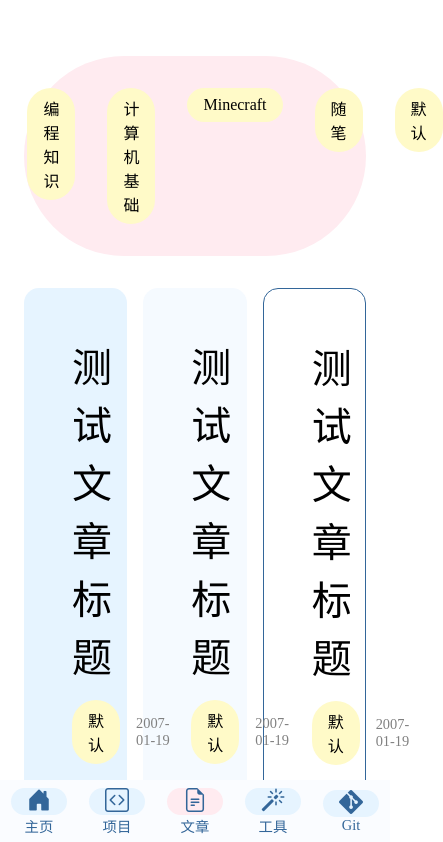
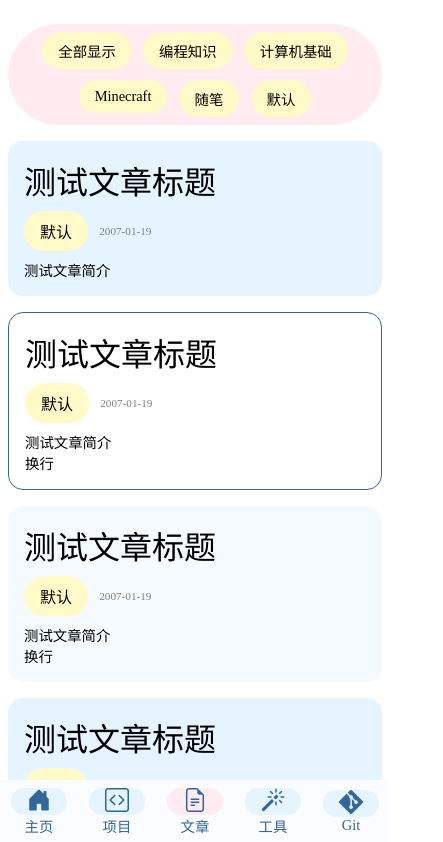
Before and after one commit to xksyu2021/xksyuWebsite, a Vue app: page /post in a window 390 px wide. Shown: the top 842 px of the page, 443 px wide, since content can reach past the window. Built offline with nearby package versions, Linux system fonts and the light colour scheme.

Commit message:
media css -article 1

```diff
--- a/src/views/Article.vue
+++ b/src/views/Article.vue
@@ -113,4 +113,36 @@ const filteredArticles = computed(() => {
   background-color: var(--color-primary-container);
   transition: background-color 0.7s ease;
 }
+
+@media screen and (max-width: 768px) {
+  .clipRow{
+    flex-flow: wrap;
+    gap: 0.7rem;
+    margin: 1rem 0;
+    padding: 0.5rem;
+    font-size: 0.9rem;
+  }
+  .grid{
+    columns: 1;
+    column-gap: 0.3rem;
+    margin: 0;
+  }
+
+  .card{
+    padding:1rem;
+    gap: 0.5rem;
+  }
+  .card .title{
+    font-size: 2rem;
+  }
+  .card .content{
+    font-size: 0.9rem;
+  }
+  .card .date{
+    font-size: 0.7rem;
+  }
+  .card .line{
+    gap:0.7rem
+  }
+}
 </style>
```
